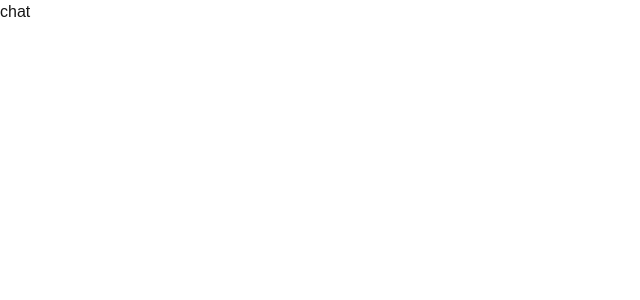
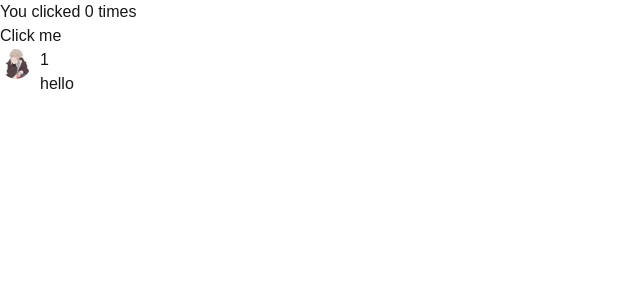
Before and after one commit to mofanh/next-one, a Next.js app: page /chat in a window 1280 px wide. Shown: the top 300 px of the page, without its empty margins (0-640 px from the left). Built offline with nearby package versions, Linux system fonts and the light colour scheme.

Commit message:
message demo

```diff
--- a/package.json
+++ b/package.json
@@ -9,6 +9,8 @@
     "lint": "next lint"
   },
   "dependencies": {
+    "antd": "^5.22.2",
+    "markdown-it": "^14.1.0",
     "next": "15.0.3",
     "react": "18.3.1",
     "react-dom": "18.3.1",
--- /dev/null
+++ b/src/app/chat/components/ChatAvatar/index.tsx
@@ -0,0 +1,25 @@
+import { Avatar } from "antd";
+
+function ChatAvatar({
+  isShow,
+  icon,
+  style,
+}: {
+  isShow: boolean;
+  icon: string;
+  style?: React.CSSProperties;
+}) {
+  if (!isShow) return null;
+  console.log(icon);
+  return (
+    <div
+      style={{
+        ...style,
+      }}
+    >
+      <Avatar src={<img src={icon} alt="" />} />
+    </div>
+  );
+}
+
+export default ChatAvatar;
--- /dev/null
+++ b/src/app/chat/components/Message/index.module.css
@@ -0,0 +1,17 @@
+.messageContainer {
+  display: flex;
+}
+
+.messageContainer .content {
+  display: flex;
+  flex-direction: column;
+  width: 100%;
+  padding-right: 42px;
+}
+
+.messageContainer .time {
+  margin-top: 4px;
+  margin-bottom: 4px;
+  font-size: 12px;
+  color: #999;
+}
--- /dev/null
+++ b/src/app/chat/components/Message/index.tsx
@@ -0,0 +1,81 @@
+import MarkdownIt from "markdown-it";
+import { useMemo, useRef } from "react";
+import ChatAvatar from "../ChatAvatar";
+import { Spin } from "antd";
+
+import styles from "./index.module.css";
+
+import myLogo from "../../../fonts/logo-my.jpg";
+
+interface MessageProps {
+  position: "left" | "right";
+  content: string;
+  status: "pass" | "loading" | "error" | string;
+  time: string;
+  model?: string;
+  onDelChatMessage?: () => void;
+  onRefurbishChatMessage?: () => void;
+  // pluginInfo?: PluginInfo
+}
+
+function Message(props: MessageProps) {
+  const { position, content, status, time, model } = props;
+  const mdi = new MarkdownIt({
+    html: true,
+    linkify: true,
+    // highlight(code, language) {
+    //   const validLang = !!(language && hljs.getLanguage(language))
+    //   if (validLang) {
+    //     const lang = language ?? ''
+    //     return highlightBlock(hljs.highlight(code, { language: lang }).value, lang, code)
+    //   }
+    //   return highlightBlock(hljs.highlightAuto(code).value, '', code)
+    // }
+  });
+  const markdownBodyRef = useRef<HTMLDivElement>(null);
+  const renderText = useMemo(() => {
+    const value = content || "";
+    if (position === "right") {
+      return <div ref={markdownBodyRef}>{value}</div>;
+    }
+    const renderMdHtml = mdi.render(value);
+    return (
+      <div
+        ref={markdownBodyRef}
+        dangerouslySetInnerHTML={{
+          __html: renderMdHtml,
+        }}
+      />
+    );
+  }, [content, position]);
+
+  return (
+    <div className={styles.messageContainer}>
+      <ChatAvatar
+        isShow={position === "left"}
+        icon={myLogo.src}
+        style={{ marginRight: 8 }}
+      />
+      <div>
+        {/* 创建时间⌚️ */}
+        <span
+          style={{
+            width: "100%",
+            textAlign: position === "right" ? "right" : "left",
+          }}
+        >
+          {time}
+        </span>
+        {/* {pluginInfo && <PluginCard {...pluginInfo} />} */}
+        <div>{status === "loading" ? <Spin /> : renderText}</div>
+      </div>
+      <ChatAvatar
+        isShow={position === "right"}
+        icon={"userImg"}
+        style={{ marginLeft: 8 }}
+      />
+    </div>
+  );
+}
+
+export default Message;
--- a/src/app/chat/page.tsx
+++ b/src/app/chat/page.tsx
@@ -1,5 +1,16 @@
 "use client";
 
-export default function chat() {
-  return <div>chat</div>;
+import { useState } from "react";
+import Message from "./components/Message";
+
+export default function Chat() {
+  const [count, setCount] = useState(0);
+
+  return (
+    <div>
+      <p>You clicked {count} times</p>
+      <button onClick={() => setCount(count + 1)}>Click me</button>
+      <Message position={"left"} content={"hello"} status={"pass"} time={"1"} />
+    </div>
+  );
 }
```
Also changed, not shown: src/app/fonts/logo-my.jpg (added), 1 other file (tests, documents, lock files or other folders).
